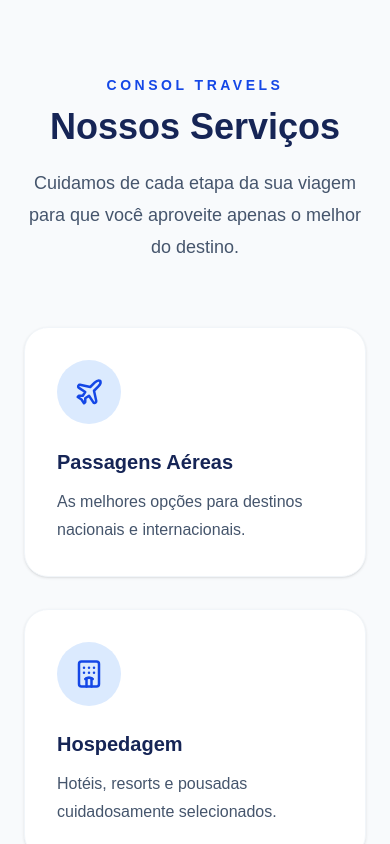
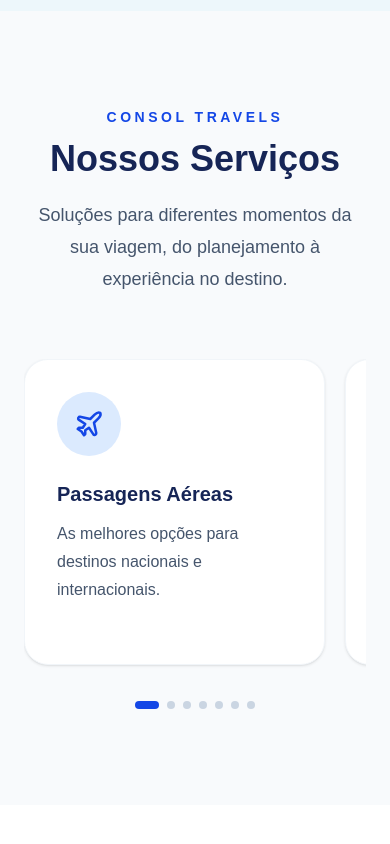
Before and after one commit to ericdevcosta/consol-travels, a Next.js app: page / in a window 390 px wide. Shown: the part 1156-2000 px from the top of the page. Built offline with nearby package versions, Linux system fonts and the light colour scheme.

Commit message:
feat: improve services and contact sections

```diff
--- a/components/sections/About.tsx
+++ b/components/sections/About.tsx
@@ -11,7 +11,7 @@ export default function About() {
       <div className="mx-auto grid max-w-7xl items-center gap-20 px-6 lg:grid-cols-2">
         <div className="overflow-hidden rounded-3xl shadow-xl">
           <Image
-            src="/images/about/travel-planning.jpg"
+            src={siteData.about.image}
             alt="Planejamento de viagem"
             width={700}
             height={800}
@@ -21,7 +21,7 @@ export default function About() {
 
         <div>
           <SectionTitle
-            eyebrow="Sobre nós"
+            eyebrow={siteData.about.eyebrow}
             title={siteData.about.title}
             subtitle={siteData.about.description}
           />
@@ -30,7 +30,7 @@ export default function About() {
             {siteData.about.highlights.map((item) => (
               <div key={item} className="flex items-center gap-4">
                 <CheckCircle2
-                  className="text-blue-600"
+                  className="shrink-0 text-blue-600"
                   size={24}
                 />
 
--- a/components/sections/Contact.tsx
+++ b/components/sections/Contact.tsx
@@ -4,11 +4,18 @@ import {
   AtSign,
 } from "lucide-react";
 
-import Button from "@/components/ui/Button";
 import SectionTitle from "@/components/ui/SectionTitle";
 import { siteData } from "@/data/site";
 
 export default function Contact() {
+  const whatsappUrl = `https://wa.me/${siteData.contact.whatsapp}?text=Olá! Gostaria de solicitar um orçamento para uma viagem.`;
+
+  const emailUrl = `mailto:${siteData.contact.email}`;
+
+  const instagramUrl =
+    siteData.contact.instagramUrl ||
+    "https://www.instagram.com/consoltravels/";
+
   return (
     <section
       id="contato"
@@ -22,9 +29,16 @@ export default function Contact() {
         />
 
         <div className="mt-14 grid gap-8 md:grid-cols-3">
-          <div>
+
+          {/* WhatsApp */}
+          <a
+            href={whatsappUrl}
+            target="_blank"
+            rel="noopener noreferrer"
+            className="group rounded-2xl p-4 transition hover:bg-white hover:shadow-md"
+          >
             <MessageCircle
-              className="mx-auto mb-4 text-blue-600"
+              className="mx-auto mb-4 text-blue-600 transition-transform group-hover:scale-110"
               size={36}
             />
 
@@ -35,11 +49,15 @@ export default function Contact() {
             <p className="mt-2 text-slate-600">
               Atendimento rápido e personalizado.
             </p>
-          </div>
+          </a>
 
-          <div>
+          {/* E-mail */}
+          <a
+            href={emailUrl}
+            className="group rounded-2xl p-4 transition hover:bg-white hover:shadow-md"
+          >
             <Mail
-              className="mx-auto mb-4 text-blue-600"
+              className="mx-auto mb-4 text-blue-600 transition-transform group-hover:scale-110"
               size={36}
             />
 
@@ -50,12 +68,18 @@ export default function Contact() {
             <p className="mt-2 text-slate-600">
               {siteData.contact.email}
             </p>
-          </div>
+          </a>
 
-          <div>
+          {/* Instagram */}
+          <a
+            href={instagramUrl}
+            target="_blank"
+            rel="noopener noreferrer"
+            className="group rounded-2xl p-4 transition hover:bg-white hover:shadow-md"
+          >
             <AtSign
-                className="mx-auto mb-4 text-blue-600"
-                size={36}
+              className="mx-auto mb-4 text-blue-600 transition-transform group-hover:scale-110"
+              size={36}
             />
 
             <h3 className="font-semibold text-blue-950">
@@ -65,15 +89,8 @@ export default function Contact() {
             <p className="mt-2 text-slate-600">
               {siteData.contact.instagram}
             </p>
-          </div>
-        </div>
+          </a>
 
-        <div className="mt-14">
-          <Button
-            href={`https://wa.me/${siteData.contact.whatsapp}?text=Olá! Gostaria de solicitar um orçamento para uma viagem.`}
-          >
-            Solicitar orçamento
-          </Button>
         </div>
       </div>
     </section>
--- a/components/sections/Services.tsx
+++ b/components/sections/Services.tsx
@@ -1,3 +1,6 @@
+"use client";
+
+import { useState } from "react";
 import SectionTitle from "@/components/ui/SectionTitle";
 import ServiceCard from "@/components/ui/ServiceCard";
 import { siteData } from "@/data/site";
@@ -9,6 +12,7 @@ import {
   Car,
   ShieldCheck,
   Ship,
+  Ticket,
 } from "lucide-react";
 
 const icons = {
@@ -18,9 +22,12 @@ const icons = {
   Car,
   ShieldCheck,
   Ship,
+  Ticket,
 };
 
 export default function Services() {
+  const [activeIndex, setActiveIndex] = useState(0);
+
   return (
     <section
       id="servicos"
@@ -30,21 +37,93 @@ export default function Services() {
         <SectionTitle
           eyebrow="Consol Travels"
           title="Nossos Serviços"
-          subtitle="Cuidamos de cada etapa da sua viagem para que você aproveite apenas o melhor do destino."
+          subtitle="Soluções para diferentes momentos da sua viagem, do planejamento à experiência no destino."
         />
 
-        <div className="grid gap-8 md:grid-cols-2 xl:grid-cols-3">
-          {siteData.services.map((service) => {
+        {/* MOBILE */}
+        <div className="md:hidden">
+          <div
+            className="flex gap-5 overflow-x-auto pb-4 snap-x snap-mandatory"
+            onScroll={(event) => {
+              const container = event.currentTarget;
+              const scrollPosition = container.scrollLeft;
+              const cardWidth =
+                container.clientWidth * 0.88 + 20;
+
+              const index = Math.round(
+                scrollPosition / cardWidth
+              );
+
+              setActiveIndex(
+                Math.min(
+                  index,
+                  siteData.services.length - 1
+                )
+              );
+            }}
+            style={{
+              scrollbarWidth: "none",
+              msOverflowStyle: "none",
+            }}
+          >
+            {siteData.services.map((service) => {
+              const Icon =
+                icons[service.icon as keyof typeof icons];
+
+              return (
+                <div
+                  key={service.title}
+                  className="w-[88%] shrink-0 snap-center"
+                >
+                  <ServiceCard
+                    icon={Icon}
+                    title={service.title}
+                    description={service.description}
+                  />
+                </div>
+              );
+            })}
+          </div>
+
+          {/* Indicador do carrossel */}
+          <div className="mt-5 flex justify-center gap-2">
+            {siteData.services.map((service, index) => (
+              <span
+                key={service.title}
+                className={`h-2 rounded-full transition-all duration-300 ${
+                  index === activeIndex
+                    ? "w-6 bg-blue-700"
+                    : "w-2 bg-slate-300"
+                }`}
+              />
+            ))}
+          </div>
+        </div>
+
+        {/* DESKTOP */}
+        <div className="hidden md:grid md:grid-cols-2 md:gap-8 xl:grid-cols-6">
+          {siteData.services.map((service, index) => {
             const Icon =
               icons[service.icon as keyof typeof icons];
 
+            const isLast =
+              index === siteData.services.length - 1;
+
             return (
-              <ServiceCard
+              <div
                 key={service.title}
-                icon={Icon}
-                title={service.title}
-                description={service.description}
-              />
+                className={
+                  isLast
+                    ? "xl:col-span-2 xl:col-start-3"
+                    : "xl:col-span-2"
+                }
+              >
+                <ServiceCard
+                  icon={Icon}
+                  title={service.title}
+                  description={service.description}
+                />
+              </div>
             );
           })}
         </div>
--- a/components/ui/ServiceCard.tsx
+++ b/components/ui/ServiceCard.tsx
@@ -12,8 +12,8 @@ export default function ServiceCard({
   description,
 }: ServiceCardProps) {
   return (
-    <div className="group rounded-3xl border border-slate-100 bg-white p-8 shadow-sm transition-all duration-300 hover:-translate-y-2 hover:shadow-xl">
-      <div className="mb-6 flex h-16 w-16 items-center justify-center rounded-full bg-blue-100 transition-colors group-hover:bg-blue-600">
+    <div className="group flex h-full min-h-[300px] flex-col rounded-3xl border border-slate-100 bg-white p-8 shadow-sm transition-all duration-300 hover:-translate-y-2 hover:shadow-xl">
+      <div className="mb-6 flex h-16 w-16 shrink-0 items-center justify-center rounded-full bg-blue-100 transition-colors group-hover:bg-blue-600">
         <Icon
           size={30}
           className="text-blue-700 transition-colors group-hover:text-white"
--- a/data/site.ts
+++ b/data/site.ts
@@ -6,14 +6,15 @@ export const siteData = {
 
   contact: {
     whatsapp: "5500000000000",
-    email: "contato@consoltravels.com.br",
+    email: "contato@consoltravels.com",
     instagram: "@consoltravels",
+    instagramUrl: "https://www.instagram.com/consoltravels/",
   },
 
   hero: {
     title: "Sua próxima viagem começa aqui",
     subtitle:
-      "Planejamos viagens nacionais e internacionais com atendimento personalizado, cuidando de cada detalhe para que você viaje com tranquilidade.",
+      "Planejamos viagens nacionais e internacionais de acordo com o seu perfil, conectando você às melhores opções para transformar seus planos em experiências inesquecíveis.",
   },
 
   services: [
@@ -53,6 +54,12 @@ export const siteData = {
       description:
         "Experiências inesquecíveis pelos melhores roteiros.",
     },
+    {
+      icon: "Ticket",
+      title: "Consultoria de Milhas",
+      description:
+        "Estratégias para aproveitar melhor suas milhas e encontrar oportunidades para suas próximas viagens.",
+    },
   ],
 
   destinations: [
@@ -68,8 +75,10 @@ export const siteData = {
         photoUrl:
           "https://unsplash.com/photos/the-sun-is-setting-behind-a-bridge-over-water-FRqxfw-rSro?utm_source=unsplash&utm_medium=referral&utm_content=creditCopyText",
       },
+
       description:
         "Descubra Lisboa, uma cidade encantadora que combina história, cultura, gastronomia e paisagens inesquecíveis.",
+
       highlights: [
         "Centro histórico e bairros tradicionais",
         "Torre de Belém e Mosteiro dos Jerónimos",
@@ -89,8 +98,10 @@ export const siteData = {
         photoUrl:
           "https://unsplash.com/photos/time-square-new-york-during-daytime-TaCk3NspYe0?utm_source=unsplash&utm_medium=referral&utm_content=creditCopyText",
       },
+
       description:
         "Viva a energia de Nova York, com seus arranha-céus, cultura, gastronomia e atrações mundialmente famosas.",
+
       highlights: [
         "Times Square e Manhattan",
         "Central Park e principais atrações",
@@ -110,8 +121,10 @@ export const siteData = {
         photoUrl:
           "https://unsplash.com/photos/the-eiffel-tower-towering-over-the-city-of-paris-uYrACAHq6jI?utm_source=unsplash&utm_medium=referral&utm_content=creditCopyText",
       },
+
       description:
         "Explore Paris, uma cidade repleta de história, arte, gastronomia e alguns dos monumentos mais conhecidos do mundo.",
+
       highlights: [
         "Torre Eiffel e principais monumentos",
         "Museus, arte e cultura",
@@ -131,8 +144,10 @@ export const siteData = {
         photoUrl:
           "https://unsplash.com/photos/mount-fuji-japan-N4DbvTUDikw?utm_source=unsplash&utm_medium=referral&utm_content=creditCopyText",
       },
+
       description:
         "Conheça Tóquio, onde tradição e tecnologia se encontram em uma das cidades mais fascinantes do mundo.",
+
       highlights: [
         "Templos e cultura tradicional japonesa",
         "Tecnologia e bairros modernos",
@@ -152,8 +167,10 @@ export const siteData = {
         photoUrl:
           "https://unsplash.com/photos/a-city-with-many-buildings-Zcyl-HLP5IY?utm_source=unsplash&utm_medium=referral&utm_content=creditCopyText",
       },
+
       description:
         "Viaje por Roma e descubra séculos de história, arquitetura, cultura e sabores da tradicional culinária italiana.",
+
       highlights: [
         "Coliseu e Fórum Romano",
         "Vaticano e patrimônio histórico",
@@ -173,8 +190,10 @@ export const siteData = {
         photoUrl:
           "https://unsplash.com/photos/brown-and-green-rock-formation-on-blue-sea-under-white-clouds-and-blue-sky-during-daytime-h-UU2PnN5a0?utm_source=unsplash&utm_medium=referral&utm_content=creditCopyText",
       },
+
       description:
         "Conheça Fernando de Noronha, um paraíso brasileiro com praias paradisíacas, natureza preservada e águas cristalinas.",
+
       highlights: [
         "Praias paradisíacas e águas cristalinas",
         "Mergulho e vida marinha",
@@ -182,6 +201,7 @@ export const siteData = {
       ],
     },
   ],
+
   advantages: [
     {
       title: "Atendimento Personalizado",
@@ -208,12 +228,14 @@ export const siteData = {
       icon: "Headset",
     },
   ],
+
   about: {
     eyebrow: "Sobre nós",
+
     title: "Muito mais do que vender viagens",
 
     description:
-        "Na Consol Travels acreditamos que viajar é viver novas experiências, conhecer culturas e criar memórias para toda a vida. Por isso planejamos cada detalhe da sua viagem com dedicação, segurança e atendimento personalizado.",
+      "Viajar vai muito além de chegar a um destino. É descobrir novos lugares, viver experiências diferentes e criar histórias para lembrar. Na Consol Travels, acreditamos que cada viagem começa muito antes do embarque — começa na escolha do destino, nas possibilidades e nos planos que fazem sentido para cada viajante.",
 
     image: "/images/about/travel-planning.jpg",
 
@@ -226,13 +248,12 @@ export const siteData = {
     },
 
     highlights: [
-        "Atendimento próximo e personalizado",
-        "Planejamento completo do roteiro",
-        "Suporte antes, durante e após a viagem",
-        "Experiências planejadas para cada perfil de viajante",
+      "Experiências pensadas para diferentes estilos de viagem",
+      "Curadoria de destinos e possibilidades",
       "Parcerias com fornecedores confiáveis",
     ],
   },
+
   contactSection: {
     eyebrow: "Fale conosco",
 
```
Lines whose indentation alone changed are shown as unchanged.
